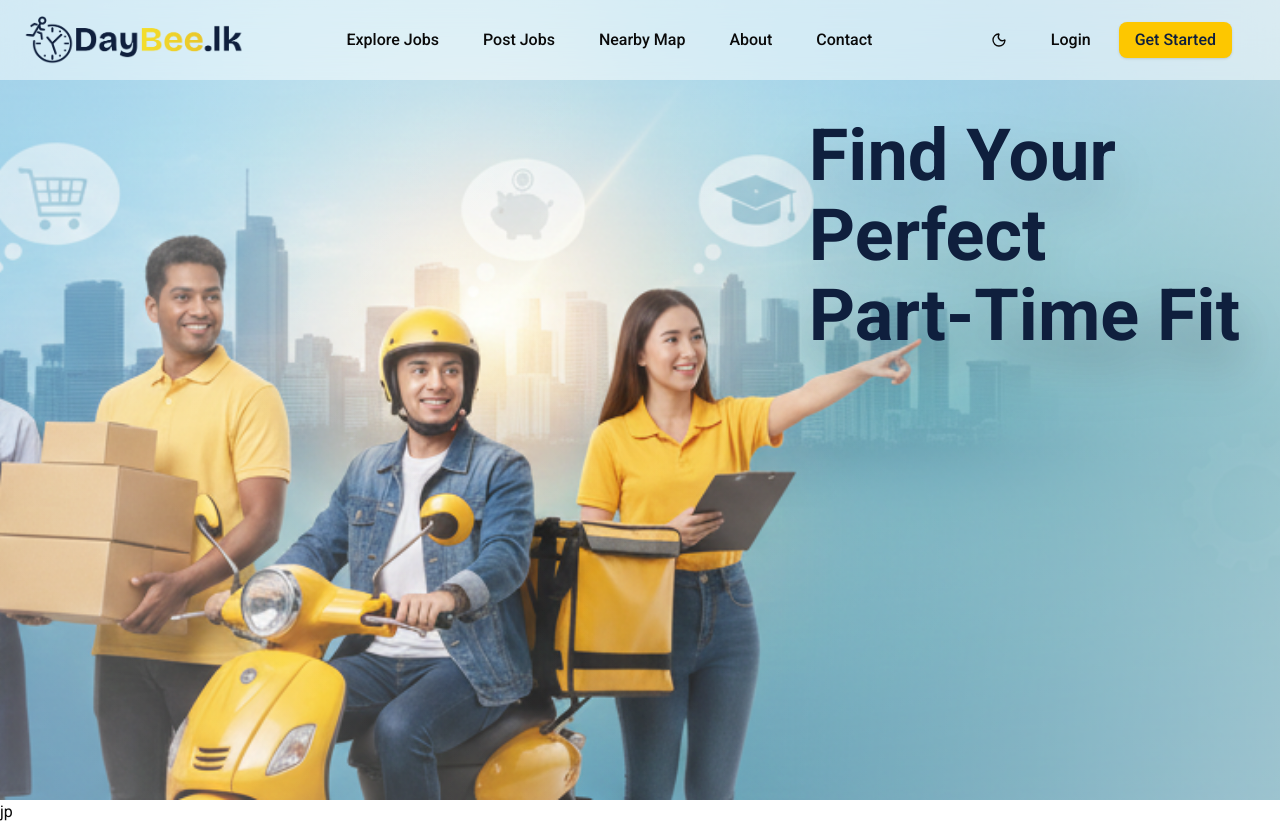
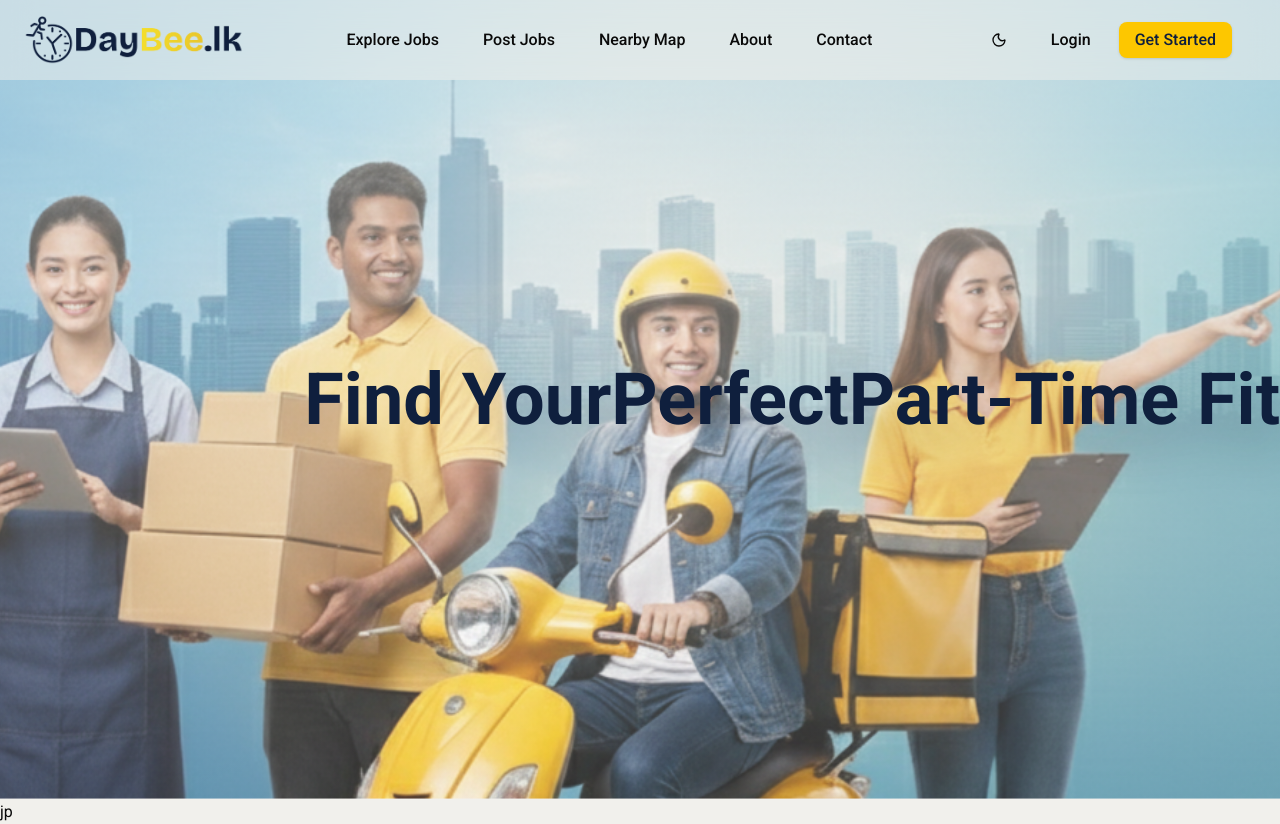
Before and after one commit to JayaniAnu10/Smart-Part-time-job-finder, a React (Vite) app in the folder frontend/part-time-react/: page / in a window 1280 px wide. Built offline with nearby package versions, Linux system fonts and the light colour scheme.

Commit message:
Modify the hero background and its opacity.

```diff
--- a/frontend/part-time-react/src/components/ThemeToggle.tsx
+++ b/frontend/part-time-react/src/components/ThemeToggle.tsx
@@ -23,7 +23,7 @@ const ThemeToggle = () => {
     <div>
       <Button
         variant="ghost"
-        className="rounded-full hover:bg-yellow-400 dark:text-white dark:hover:text-secondary  "
+        className="rounded-full border-0 hover:bg-yellow-400 dark:text-white dark:hover:text-secondary  "
         onClick={() => setDarkMode(!isDarkMode)}
       >
         {isDarkMode ? <Sun /> : <Moon />}
--- a/frontend/part-time-react/src/index.css
+++ b/frontend/part-time-react/src/index.css
@@ -50,7 +50,7 @@ body {
 
 :root {
   --radius: 0.625rem;
-  --background: oklch(1 0 0);
+  --background: oklch(95.48% 0.00532 95.188);
   --foreground: oklch(0.145 0 0);
   --card: oklch(1 0 0);
   --card-foreground: oklch(0.145 0 0);
--- a/frontend/part-time-react/src/pages/HomePage.tsx
+++ b/frontend/part-time-react/src/pages/HomePage.tsx
@@ -1,5 +1,5 @@
 import NavBar from "../components/NavBar";
-import heroBackground from "@/assets/hero.png";
+import heroBackground from "@/assets/hero6.png";
 
 const HomePage = () => {
   return (
@@ -12,10 +12,9 @@ const HomePage = () => {
             backgroundImage: `url(${heroBackground})`,
           }}
         >
-          <div className="absolute inset-0 bg-linear-to-b from-background/40 via-background/5 to-background/15 z-10" />
-          <div className="absolute inset-0 bg-linear-to-r from-background/20 via-transparent to-background/40 z-10" />
-          <div className="absolute top-30 right-10 max-w-md text-left z-20 flex flex-col drop-shadow-2xl space-y-2">
-            <span className="text-7xl  font-extrabold text-secondary space-y-2">
+          <div className="absolute inset-0 bg-linear-to-b from-background/50 via-background/35 to-background/20 z-10" />
+          <div className=" text-center z-30 ">
+            <span className="text-7xl  font-extrabold text-secondary dark:text-yellow-50 space-y-2">
               Find Your
             </span>
             <span className="text-7xl  font-extrabold text-secondary space-y-2">
```
Also changed, not shown: frontend/part-time-react/src/assets/hero.png (deleted), frontend/part-time-react/src/assets/hero6.PNG (added).
